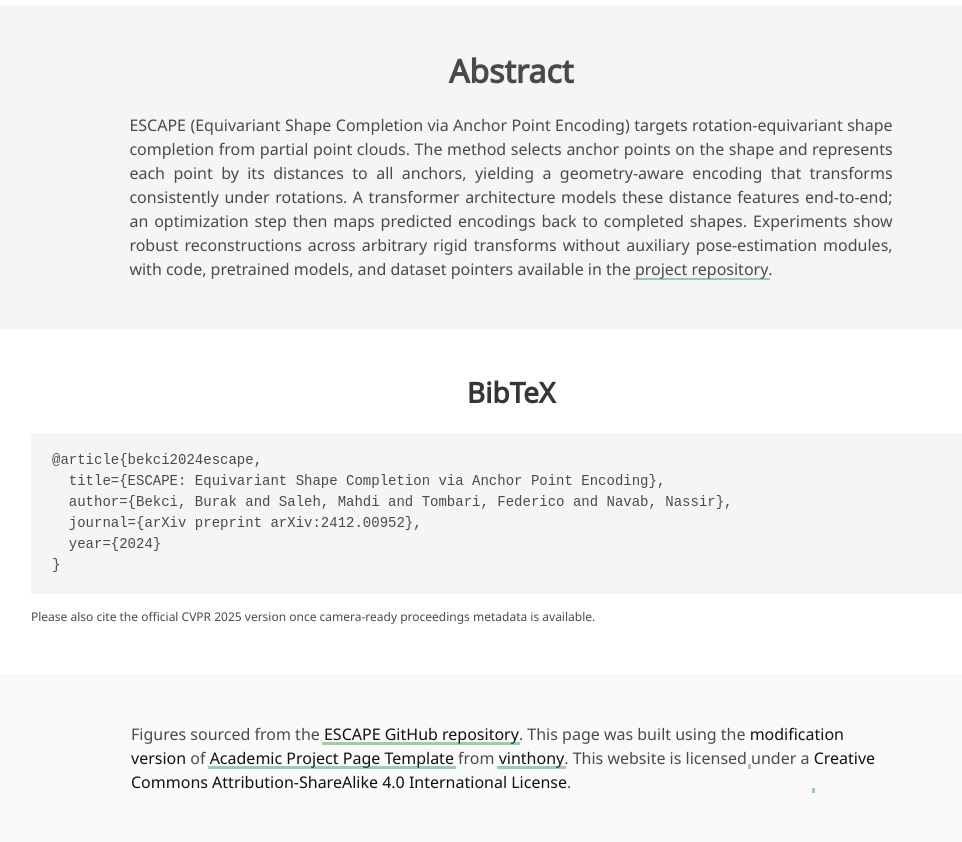
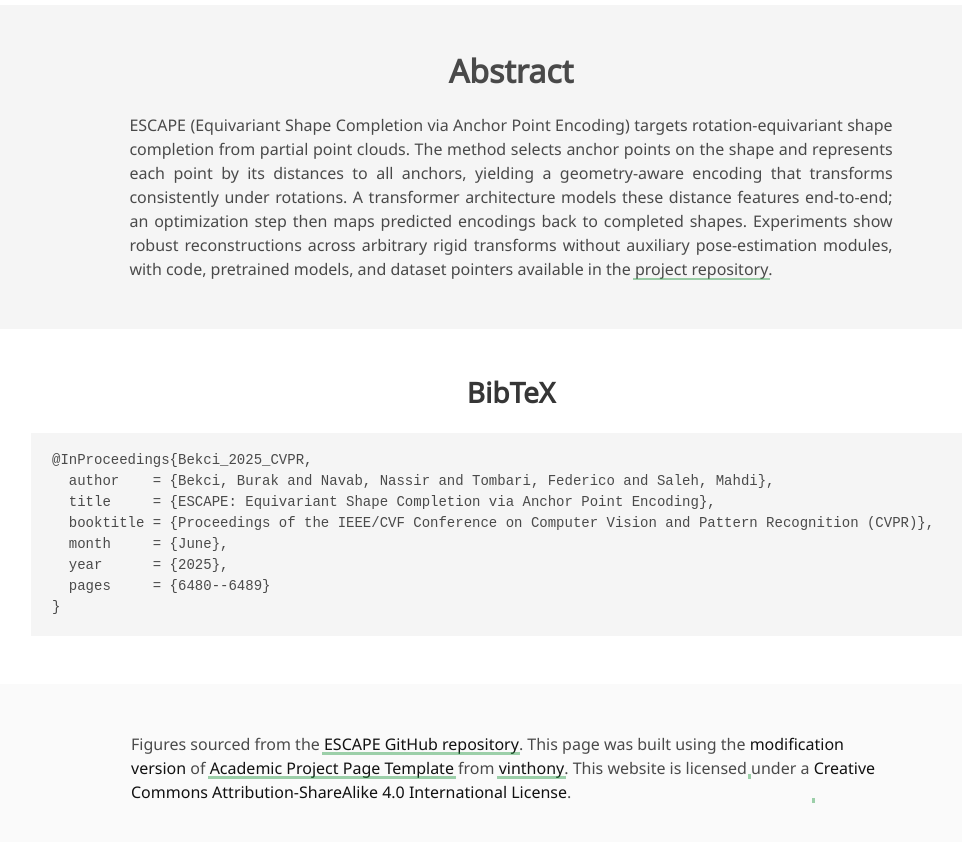
Before and after one commit to mahdi-slh/mahdi-slh.github.io, a Jekyll site: the page ESCAPE.html, which Jekyll copies as it is, in a window 1280 px wide and 900 px high, scrolled down 1437 px. Shown: the top 842 px of the window, without its empty margins (129-1091 px from the left). Built offline with Jekyll 4.4.1, drawn with Linux system fonts in a browser that asks for light colours; nearby versions of some CDN libraries; some web fonts are replaced; library files that are not in the unit come from our copies; a style sheet for code colours, icons or effects is not loaded.

Commit message:
updated bibtex

```diff
--- a/ESCAPE.html
+++ b/ESCAPE.html
@@ -169,13 +169,14 @@
   <section class="section" id="BibTeX">
     <div class="container is-max-desktop content">
       <h2 class="title">BibTeX</h2>
-      <pre><code>@article{bekci2024escape,
-  title={ESCAPE: Equivariant Shape Completion via Anchor Point Encoding},
-  author={Bekci, Burak and Saleh, Mahdi and Tombari, Federico and Navab, Nassir},
-  journal={arXiv preprint arXiv:2412.00952},
-  year={2024}
+      <pre><code>@InProceedings{Bekci_2025_CVPR,
+  author    = {Bekci, Burak and Navab, Nassir and Tombari, Federico and Saleh, Mahdi},
+  title     = {ESCAPE: Equivariant Shape Completion via Anchor Point Encoding},
+  booktitle = {Proceedings of the IEEE/CVF Conference on Computer Vision and Pattern Recognition (CVPR)},
+  month     = {June},
+  year      = {2025},
+  pages     = {6480--6489}
 }</code></pre>
-      <p class="is-size-7">Please also cite the official CVPR 2025 version once camera-ready proceedings metadata is available.</p>
     </div>
 </section>
 
```
